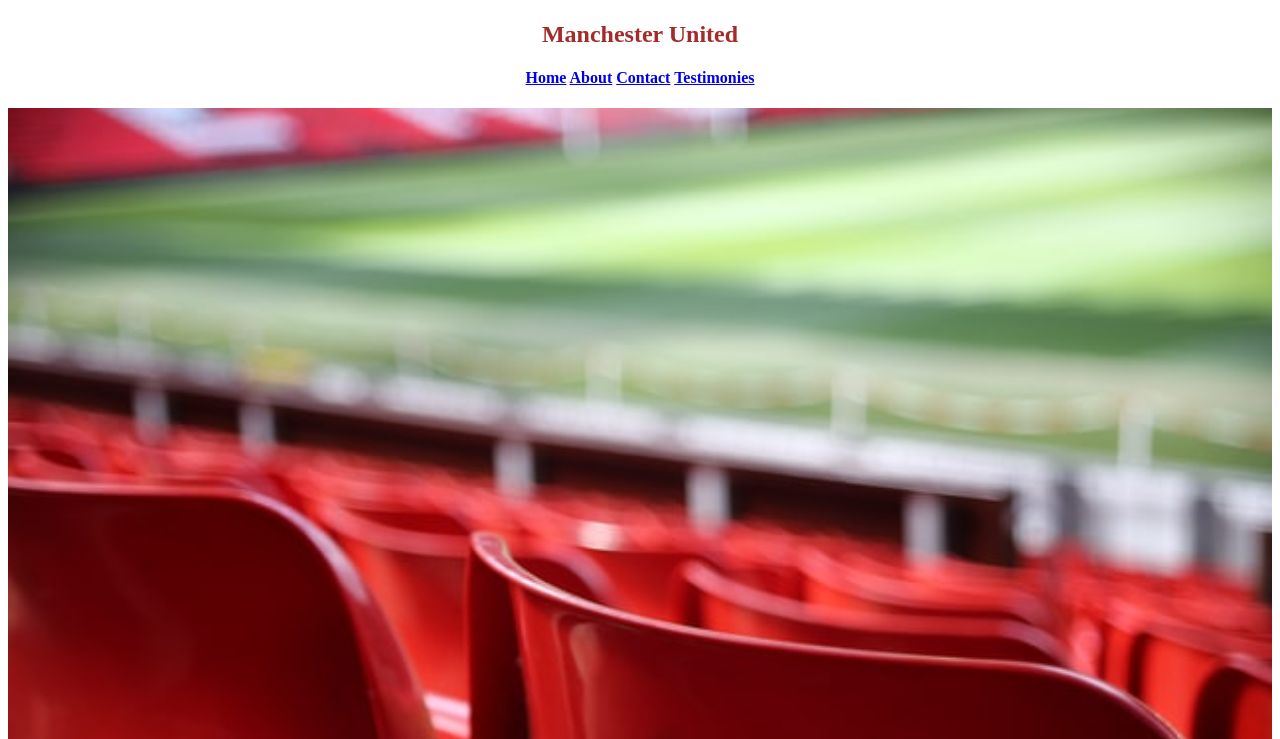
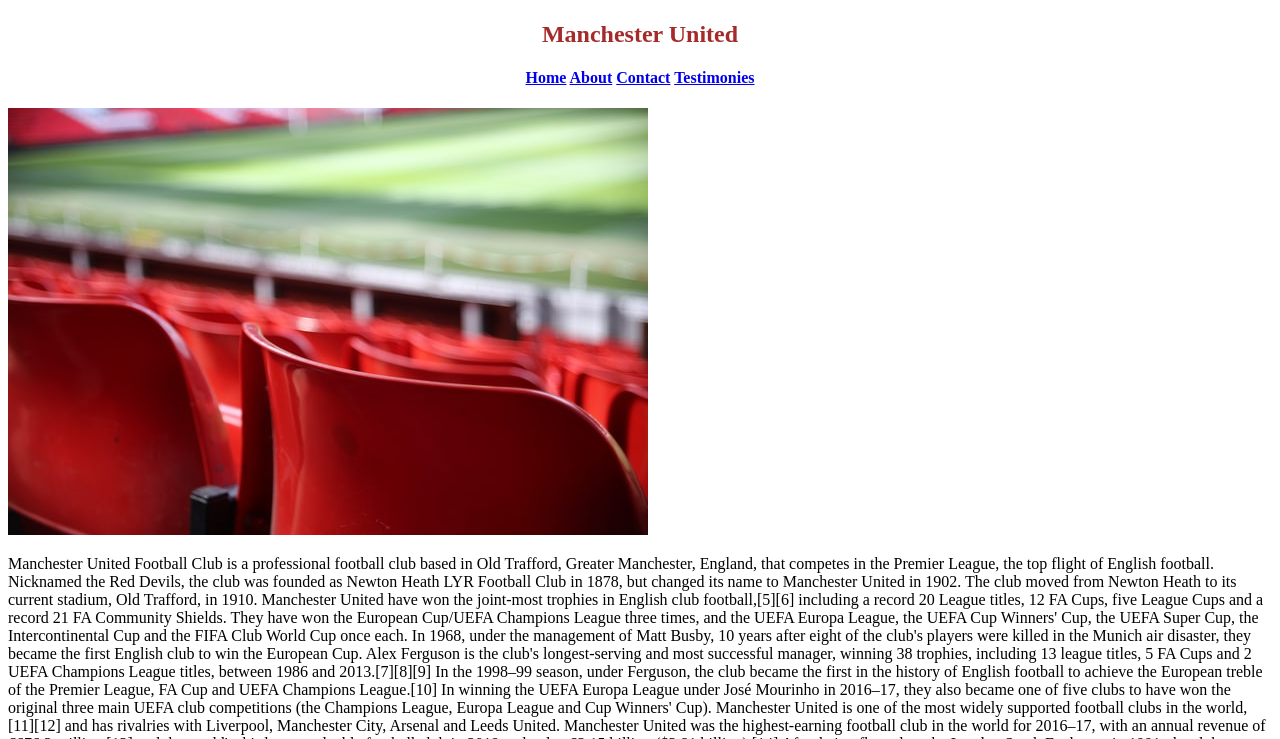
Before and after one commit to koredgraphixx/MY-first-website, a plain HTML site: page index.html in a window 1280 px wide. Shown: the part 61-800 px from the top of the page. Drawn offline with Linux system fonts and the light colour scheme.

Commit message:
Update index.html

```diff
--- a/index.html
+++ b/index.html
@@ -16,7 +16,7 @@
     <a href="#contacts-header">Testimonies</a>
   </h4>
 </h2>
-<img src="images/jaleel-akbash-MCMoD0EXYR8-unsplash.jpg" style="height:100%; width: 100%;">
+<img src="images/jaleel-akbash-MCMoD0EXYR8-unsplash.jpg" style="height:50%; width: 50">
 <p>
     Manchester United Football Club is a professional football club based in Old Trafford, Greater Manchester, England, that competes in the Premier League, the top flight of English football. Nicknamed the Red Devils, the club was founded as Newton Heath LYR Football Club in 1878, but changed its name to Manchester United in 1902. The club moved from Newton Heath to its current stadium, Old Trafford, in 1910.
 
```
